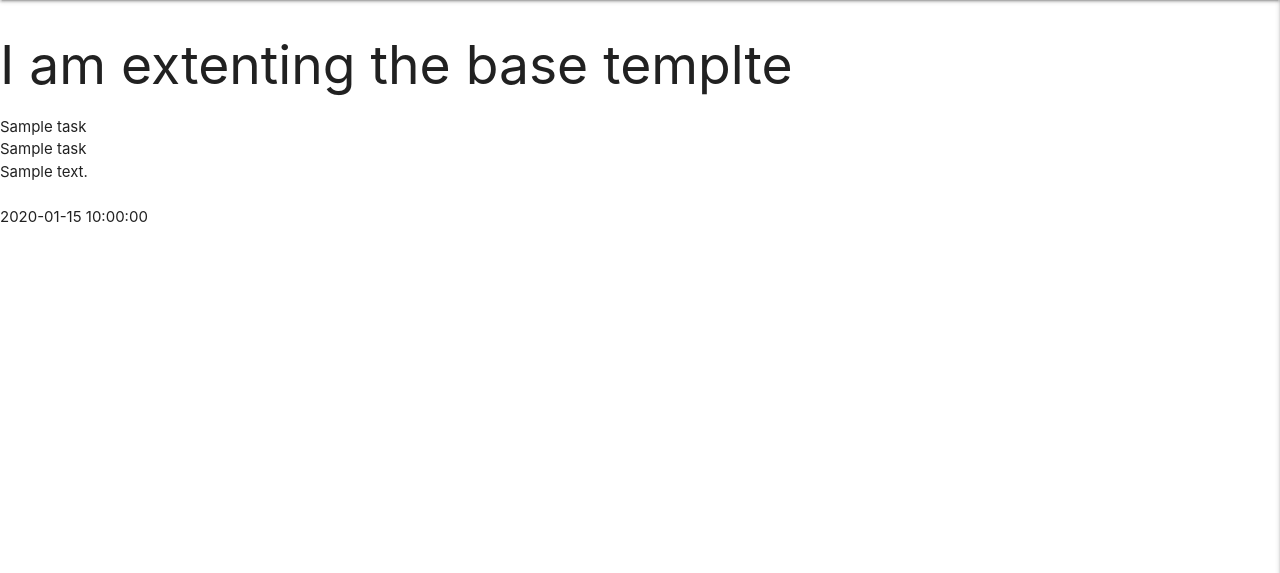
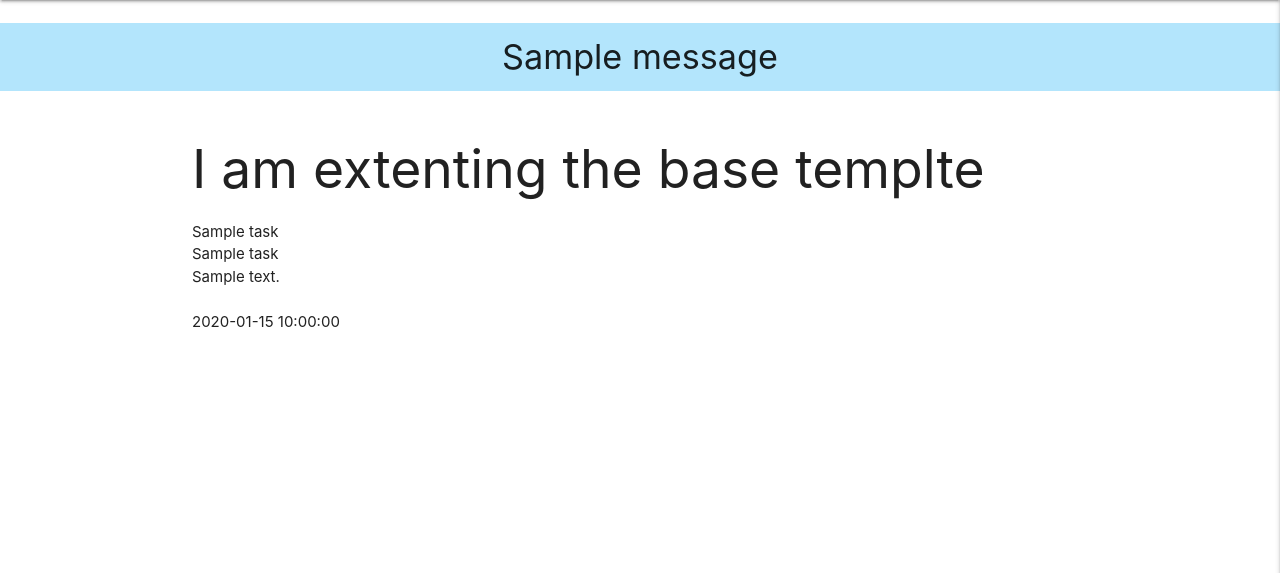
Before and after one commit to coder187/CI_TaskMan, a Flask app: page / in a window 1280 px wide. Shown: the part 64-637 px from the top of the page. Run offline with Flask 2, Linux system fonts and the light colour scheme; one stand-in notice (Sample message) is shown; a database or web service that is not in the repository returns one stand-in record (values such as "Sample title"); some libraries are stand-ins or nearby versions.

Commit message:
add registration page

```diff
--- a/app.py
+++ b/app.py
@@ -30,10 +30,26 @@ def get_tasks():
     return render_template("tasks.html", tasks=tasks)
 
 
-@app.route("/register.html", methods=['POST','GET'])
+@app.route("/register.html", methods=['POST', 'GET'])
 def register():
+    if request.method == "POST":
+        existing_user = mongo.db.users.find_one(
+            {"username": request.form.get("username").lower()})
+
+        if existing_user:
+            flash("Username already exists!")
+            return redirect(url_for("register"))
+
+        register = {
+            "username": request.form.get("username").lower(),
+            "password": generate_password_hash(request.form.get("password"))
+            }
+        mongo.db.users.insert_one(register)
+
+        session["user"] = request.form.get("username").lower()
+        flash("Reistration Successful")
+
     return render_template("register.html")
-
 
 # set host and ip from env.py
 if __name__ == "__main__":
--- a/static/css/style.css
+++ b/static/css/style.css
@@ -1,3 +1,7 @@
 .text-shadow{
     text-shadow: 2px 2px 2px rgba(0,0,0,.5);
 }
+
+.flashes h4{
+    line-height: 2;
+}
--- a/templates/base.html
+++ b/templates/base.html
@@ -43,9 +43,24 @@
           </ul>
 
     </header>
-    {% block content %}
+    <section>
+      {% with messages = get_flashed_messages() %}
+        {% if messages %}
+          {% for message in messages %}
+            <div class="row flashes">
+              <h4 class="light-blue lighten-4 center-align">
+                {{ message }}
+              </h4>
+            </div>
+          {% endfor %}
+        {% endif %}
+      {% endwith %}
+    </section>
+    <main class="container">
+      {% block content %}
 
-    {% endblock %}
+      {% endblock %}
+  </main>
     <script src="https://code.jquery.com/jquery-3.6.0.min.js" integrity="sha256-/xUj+3OJU5yExlq6GSYGSHk7tPXikynS7ogEvDej/m4=" crossorigin="anonymous"></script>
     <script src="https://cdnjs.cloudflare.com/ajax/libs/materialize/1.0.0/js/materialize.min.js"></script>
     <script src="{{ url_for('static',filename='js/script.js') }}"></script>
```
Also changed, not shown: templates/register.html (+4 -3 lines).
